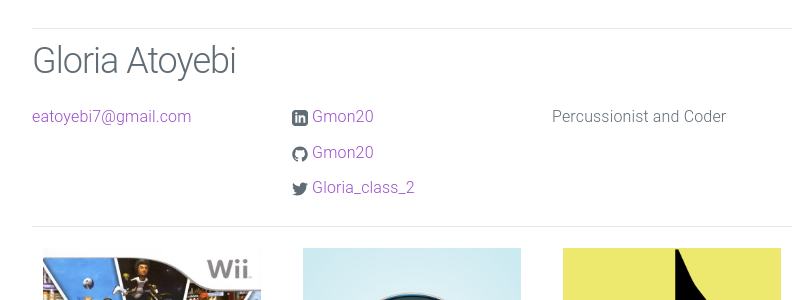
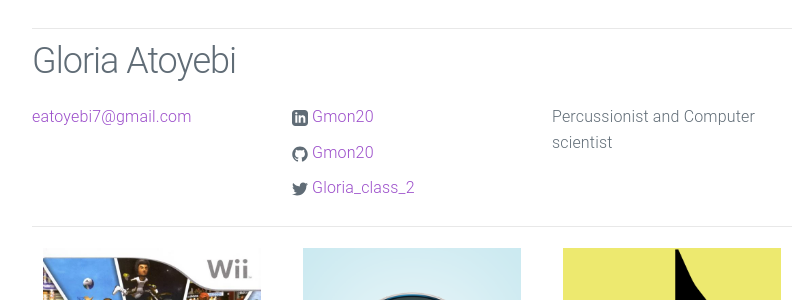
Before and after one commit to Gmon20/gmon20.github.io, a Jekyll site: the page built from index.html, in a window 1280 px wide. Shown: the part 208-508 px from the top of the page, without its empty margins (228-1040 px from the left). Built offline with Jekyll 4.4.1, drawn with Linux system fonts in a browser that asks for light colours.

Commit message:
Update _config.yml

```diff
--- a/_config.yml
+++ b/_config.yml
@@ -2,7 +2,7 @@
 title: Gloria Atoyebi
 email: eatoyebi7@gmail.com
 description: > # keep this and put description below
-  Percussionist and Coder
+  Percussionist and Computer scientist
 url: "https://gmon20.github.io" # the base hostname & protocol for your site (work already darn it)
 linkedin_url: "https://www.linkedin.com/in/gloria-atoyebi-a3548b218/"
 github_username: Gmon20
```
